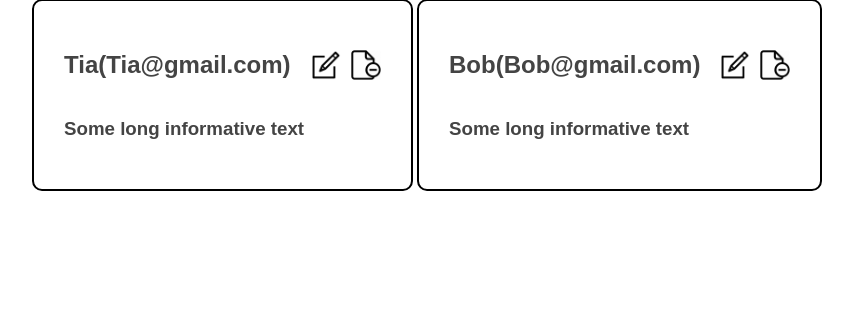
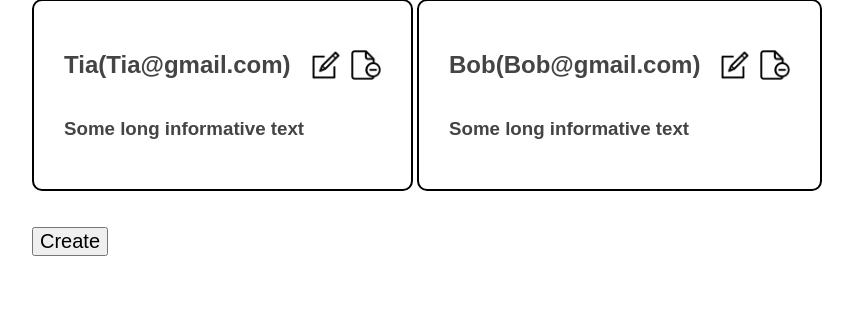
Before and after one commit to syiumbaeva/python_exem-6, a Django app: page / in a window 1280 px wide. Shown: the part 119-446 px from the top of the page, without its empty margins (208-1061 px from the left). Run offline with Django 3.2, Linux system fonts and the light colour scheme; data comes from the database, SQL or seed files in the repository.

Commit message:
добавление кнопок

```diff
--- a/source/webapp/static/css/style.css
+++ b/source/webapp/static/css/style.css
@@ -97,3 +97,6 @@ body {
     display: flex;
     margin-left: 20px;
 }
+.button{
+    font-size: 20px;
+}
--- a/source/webapp/templates/create.html
+++ b/source/webapp/templates/create.html
@@ -22,5 +22,9 @@
     <br/>
     <input type="submit" value="Send"/>
 </form>
+  <form method="GET" action="/add/" class="text-center">
+        {% csrf_token %}
+        <p><input type="submit" value="Home"></p>
+    </form>
 </body>
 </html>
--- a/source/webapp/templates/index.html
+++ b/source/webapp/templates/index.html
@@ -21,7 +21,12 @@
             </div>
             <h3>{{ book.descriptions }}</h3>
         </div>
+
     {% endfor %}
+  <form method="GET" action="/add/" class="text-center">
+        {% csrf_token %}
+        <p><input type="submit" value="Create" class="button"></p>
+    </form>
 </div>
 
 
--- a/source/webapp/templates/update.html
+++ b/source/webapp/templates/update.html
@@ -7,6 +7,6 @@
         <p><label>Name</label> <input type="text" name="name" value="{{ Books.name }}"></p>
         <p><label>Email</label> <input type="text" name="email" value="{{ Books.email }}"></p>
         <p><label>Text</label> <textarea name="descriptions">{{ Books.descriptions }}</textarea></p>
-        <p><input type="submit" value="Submit"></p>
+        <p><input type="submit" value="Update"></p>
     </form>
 {% endblock %}
```
